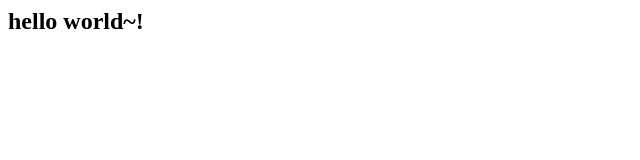
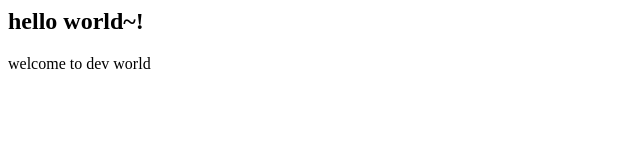
Before and after one commit to djshin2000/remote-branch, a plain HTML site: page index.html in a window 1280 px wide. Shown: the whole page, without its empty margins (0-640 px from the left). Drawn offline with Linux system fonts and the light colour scheme.

Commit message:
Modify index.html

```diff
--- a/index.html
+++ b/index.html
@@ -2,4 +2,7 @@
 </head>
 <body>
     <h2>hello world~!</h2>
+    <div>
+        <p>welcome to dev world</p>
+    </div>
 </body>
```
